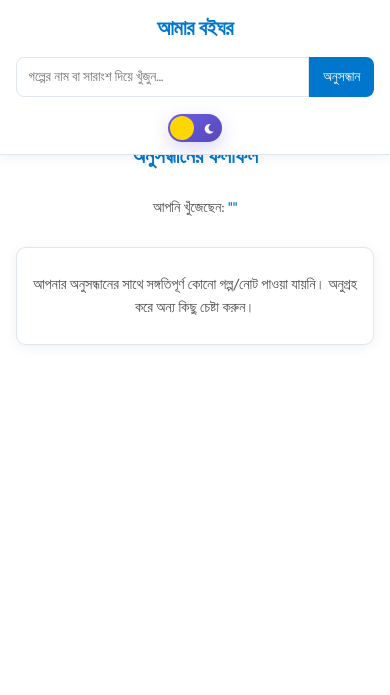
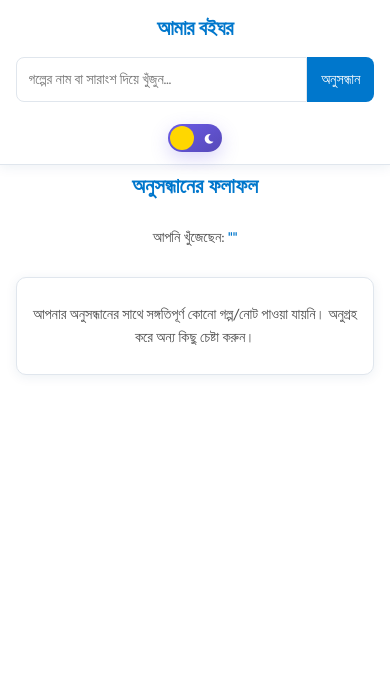
Before and after one commit to shahariarmahfuz/golpo-ghor, a Flask app: template templates/search_results.html in a window 390 px wide. Shown: the top 695 px of the page. Run offline with Flask 3, Linux system fonts and the light colour scheme; the template is opened without the code that fills it, so the values that code supplies are empty; some libraries are stand-ins or nearby versions.

Commit message:
Update search_results.html

```diff
--- a/templates/search_results.html
+++ b/templates/search_results.html
@@ -61,7 +61,7 @@
             background-color: var(--white);
             color: var(--text-dark);
             line-height: 1.6;
-            padding-top: 80px;
+            padding-top: 80px; /* Consistent with corrected main page */
             padding-bottom: 60px;
             transition: background-color var(--toggle-transition-duration) ease, color var(--toggle-transition-duration) ease;
         }
@@ -70,10 +70,10 @@
             width: 92%;
             max-width: 1200px;
             margin: 0 auto;
-            padding: 15px 0;
+            padding: 20px 0; /* Added more vertical padding for content */
         }
 
-        /* --- Site Header --- */
+        /* --- Site Header (Consistent with corrected main page) --- */
         .site-header {
             background-color: var(--content-bg);
             color: var(--primary-blue);
@@ -124,11 +124,11 @@
 
         .header-search-form input[type="search"] {
             flex-grow: 1;
-            padding: 10px 15px;
+            padding: 10px 15px; /* Original padding */
             font-family: var(--font-family);
-            font-size: 0.9rem;
+            font-size: 0.9rem; /* Original font size */
             border: 1px solid var(--input-border);
-            border-radius: 8px 0 0 8px;
+            border-radius: 8px 0 0 8px; /* Original radius */
             background-color: var(--input-bg);
             color: var(--input-text);
             outline: none;
@@ -141,13 +141,13 @@
         }
 
         .header-search-form button[type="submit"] {
-            padding: 10px 16px;
+            padding: 10px 16px; /* Original padding */
             font-family: var(--font-family);
-            font-size: 0.9rem;
+            font-size: 0.9rem; /* Original font size */
             background-color: var(--primary-blue);
-            color: #ffffff; /* Ensure white text for button */
+            color: #ffffff; /* Ensure white text */
             border: none;
-            border-radius: 0 8px 8px 0;
+            border-radius: 0 8px 8px 0; /* Original radius */
             cursor: pointer;
             transition: background-color 0.3s ease;
             font-weight: 500;
@@ -157,14 +157,14 @@
             background-color: var(--dark-blue);
         }
 
-        .header-controls { /* For theme toggle */
+        .header-controls {
              display: flex;
              align-items: center;
         }
 
-        /* --- Theme Toggle Button Styles (Copied) --- */
+        /* --- Theme Toggle Button Styles (Consistent with corrected main page) --- */
         .theme-toggle {
-            position: relative; width: 70px; height: 34px;
+            position: relative; width: 70px; height: 34px; /* Original size */
             border-radius: 50px;
             background: linear-gradient(145deg, #6c5ce7, #5649b8);
             border: none; cursor: pointer; overflow: hidden;
@@ -194,7 +196,7 @@
         body.dark-mode .theme-toggle .sun { opacity: 1; transform: translateY(-50%) rotate(360deg); }
         body.dark-mode .theme-toggle .moon { opacity: 0; transform: translateY(-50%) rotate(-360deg); }
 
-        .theme-toggle::after { /* Glow effect */
+        .theme-toggle::after {
             content: ''; position: absolute; top: -5px; left: -5px; right: -5px; bottom: -5px;
             border-radius: 50px;
             background: radial-gradient(circle at center, rgba(255, 255, 255, 0.6) 0%, transparent 70%);
@@ -372,19 +375,19 @@
             transition: color var(--toggle-transition-duration) ease;
         }
 
-        /* Mobile Optimizations */
+        /* --- Mobile Optimizations (Consistent with corrected main page) --- */
         @media (max-width: 768px) {
-            body { padding-top: 130px; }
+            body { padding-top: 155px; }
 
             .site-header .header-container {
                 flex-direction: column;
                 gap: 12px;
                 align-items: stretch;
             }
-            .site-header .logo-area { text-align: center; }
+            .site-header .logo-area { text-align: center; margin-bottom: 0; }
             .site-header .logo-area h1 { font-size: 1.4rem; }
-            .site-header .search-area { width: 100%; max-width: none; }
-            .header-controls { justify-content: center; margin-top: 5px; }
+            .site-header .search-area { width: 100%; max-width: none; order: 2; }
+            .header-controls { justify-content: center; order: 3; margin-top: 10px;}
 
             .theme-toggle { width: 60px; height: 30px; }
             .theme-toggle::before { width: 26px; height: 26px; }
@@ -397,15 +400,15 @@
             .story-grid { grid-template-columns: 1fr; gap: 16px; }
             .story-card { padding: 16px; }
             .no-results { font-size: 0.9rem; padding: 25px 15px; }
-            .flash-messages { top: 135px; width: 92%; }
+            .flash-messages { top: 160px; width: 92%; }
             .flash { width: 100%; }
         }
 
         @media (max-width: 480px) {
-            body { padding-top: 125px; }
+            body { padding-top: 150px; }
             .site-header .logo-area h1 { font-size: 1.3rem; }
-            .header-search-form input[type="search"] { padding: 8px 12px; font-size: 0.85rem; }
-            .header-search-form button[type="submit"] { padding: 8px 14px; font-size: 0.85rem; }
+            .header-search-form input[type="search"] { padding: 10px 12px; font-size: 0.9rem; } /* Reverted to original mobile search size */
+            .header-search-form button[type="submit"] { padding: 10px 14px; font-size: 0.9rem; } /* Reverted */
 
             .theme-toggle { width: 54px; height: 28px; }
             .theme-toggle::before { width: 24px; height: 24px; }
```
Also changed, not shown: other parts of templates/search_results.html (+22 -18 lines).
